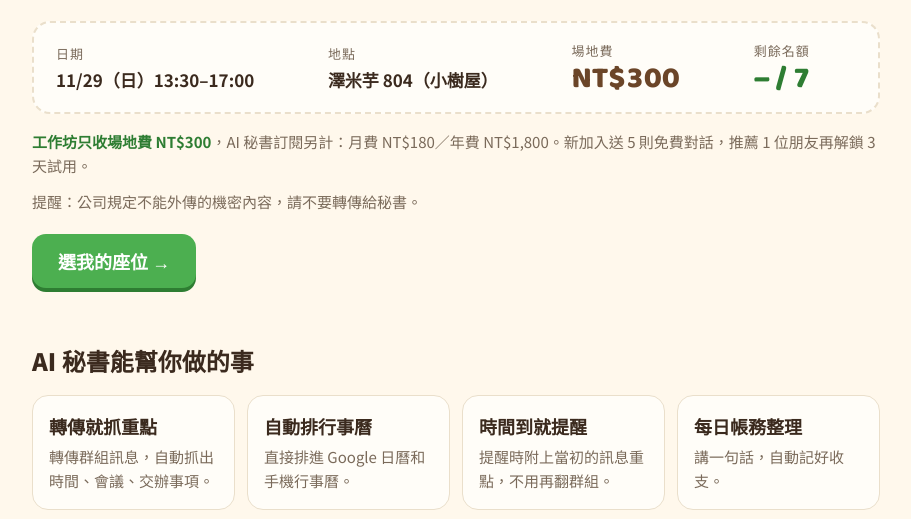
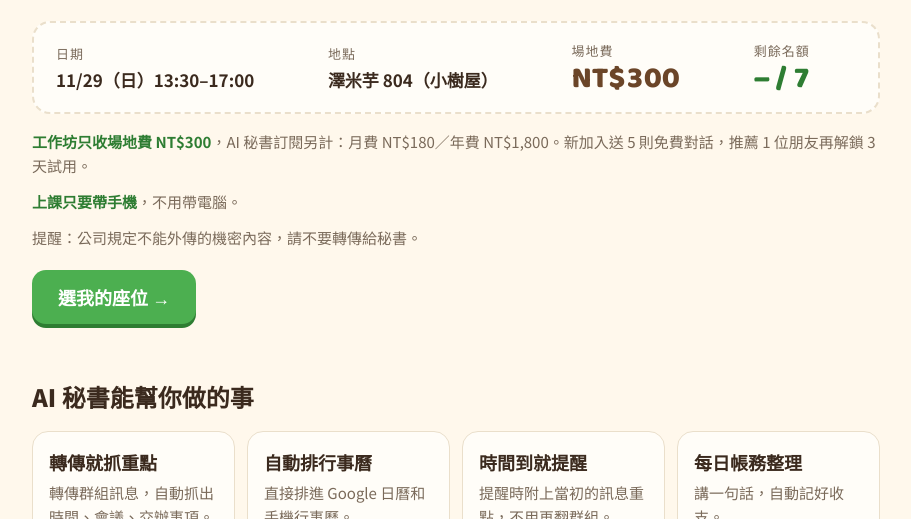
Before and after one commit to PTgamingLife/aisec-seat, a plain HTML site: page index.html in a window 1280 px wide. Shown: the part 271-790 px from the top of the page, without its empty margins (184-1095 px from the left). Drawn offline with Linux system fonts and the light colour scheme; no server answers.

Commit message:
deploy: aisec-seat from mainwork 5de3bc8

```diff
--- a/index.html
+++ b/index.html
@@ -149,6 +149,7 @@ fbq('track','PageView');
     <div><dt>剩餘名額</dt><dd class="aisec-leftbox aisec-num"><span class="aisec-left">–</span> / 7</dd></div>
   </dl>
   <p class="aisec-points"><b>工作坊只收場地費 NT$300</b>，AI 秘書訂閱另計：月費 NT$180／年費 NT$1,800。新加入送 5 則免費對話，推薦 1 位朋友再解鎖 3 天試用。</p>
+  <p class="aisec-points"><b>上課只要帶手機</b>，不用帶電腦。</p>
   <p class="aisec-points">提醒：公司規定不能外傳的機密內容，請不要轉傳給秘書。</p>
   <a class="aisec-cta" href="#aisec_pick">選我的座位 →</a>
 </header>
```
Also changed, not shown: 1 other file.
